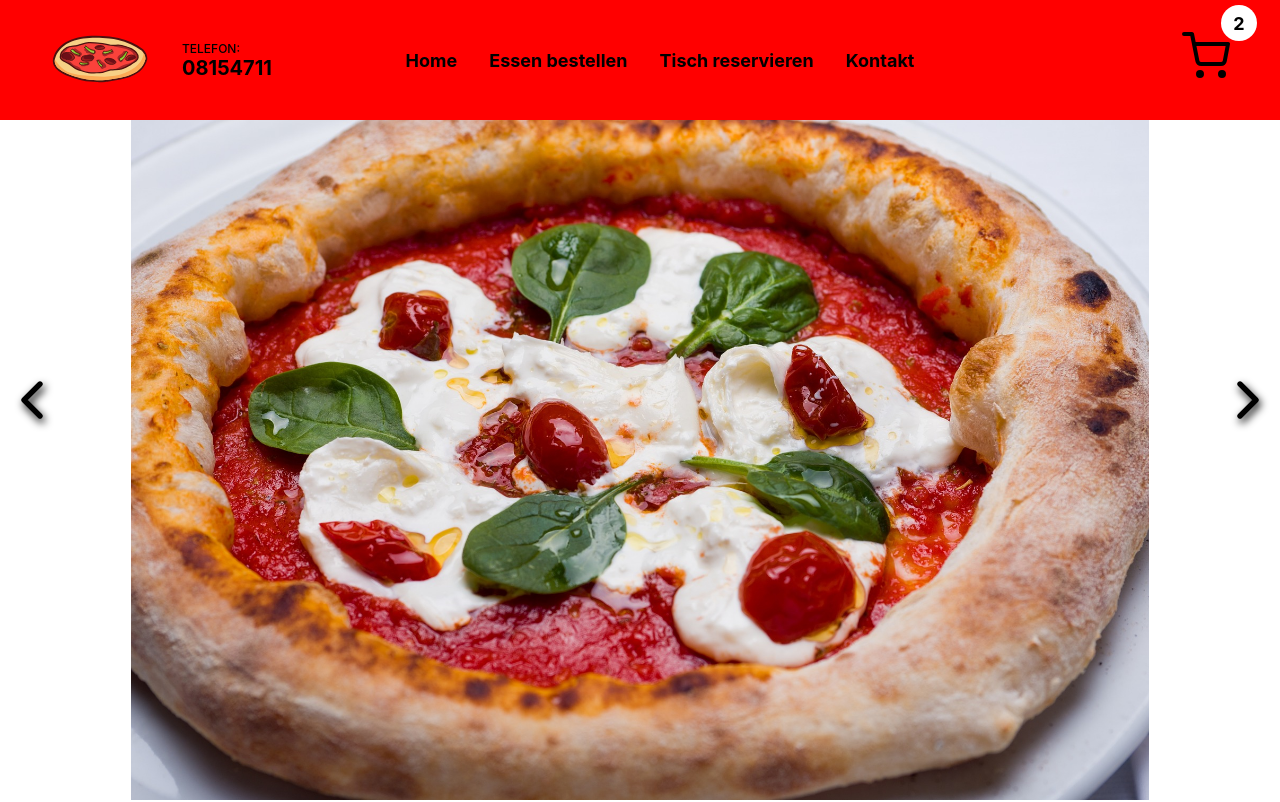
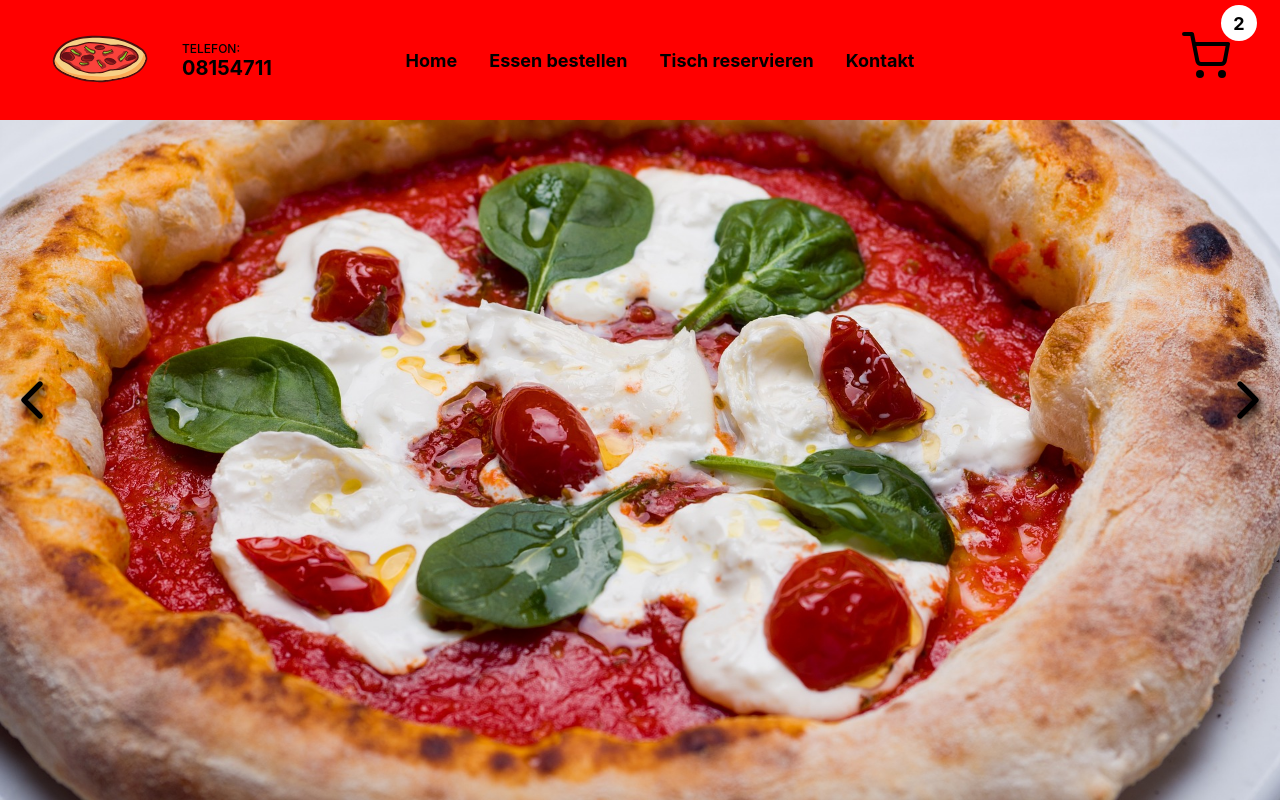
Before and after one commit to JoernSchoenyan/learn-react-ecommerce, a Next.js app: page / in a window 1280 px wide. Shown: the top 802 px of the page. Built offline with nearby package versions, Linux system fonts and the light colour scheme.

Commit message:
Slider hübscher

```diff
--- a/components/Slider.jsx
+++ b/components/Slider.jsx
@@ -26,7 +26,7 @@ const Slider = ({images}) => {
       <div className={styles.wrapper} style={{transform: `translateX(${-100*index}vw)`}}>
         {images.map((img, i) => (
           <div className={styles.imageContainer}>
-            <Image src={img} key={i} alt="" priority layout='fill' objectFit='contain'/>
+            <Image src={img} key={i} alt="" priority fill style={{objectFit: "cover"}} />
           </div>
         ))}
       </div>
```
